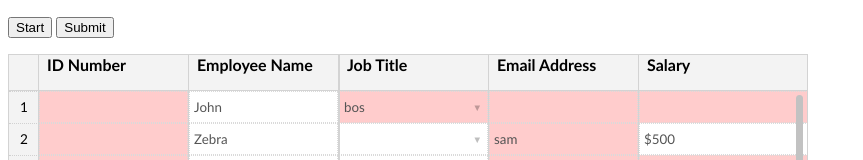
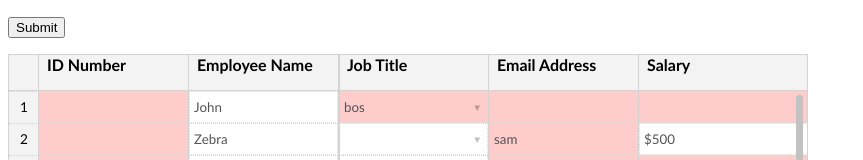
Before and after one commit to khankuan/react-sheet, a website: page public/index.html in a window 1280 px wide. Shown: the top 160 px of the page, without its empty margins (0-863 px from the left). Drawn offline with Linux system fonts and the light colour scheme.

Commit message:
remove start button

```diff
--- a/public/index.html
+++ b/public/index.html
@@ -15,7 +15,6 @@
 
 <body>
   <p>
-    <button onclick='init()'>Start</button>
     <button onclick='submit()'>Submit</button>
   </p>
 
```
